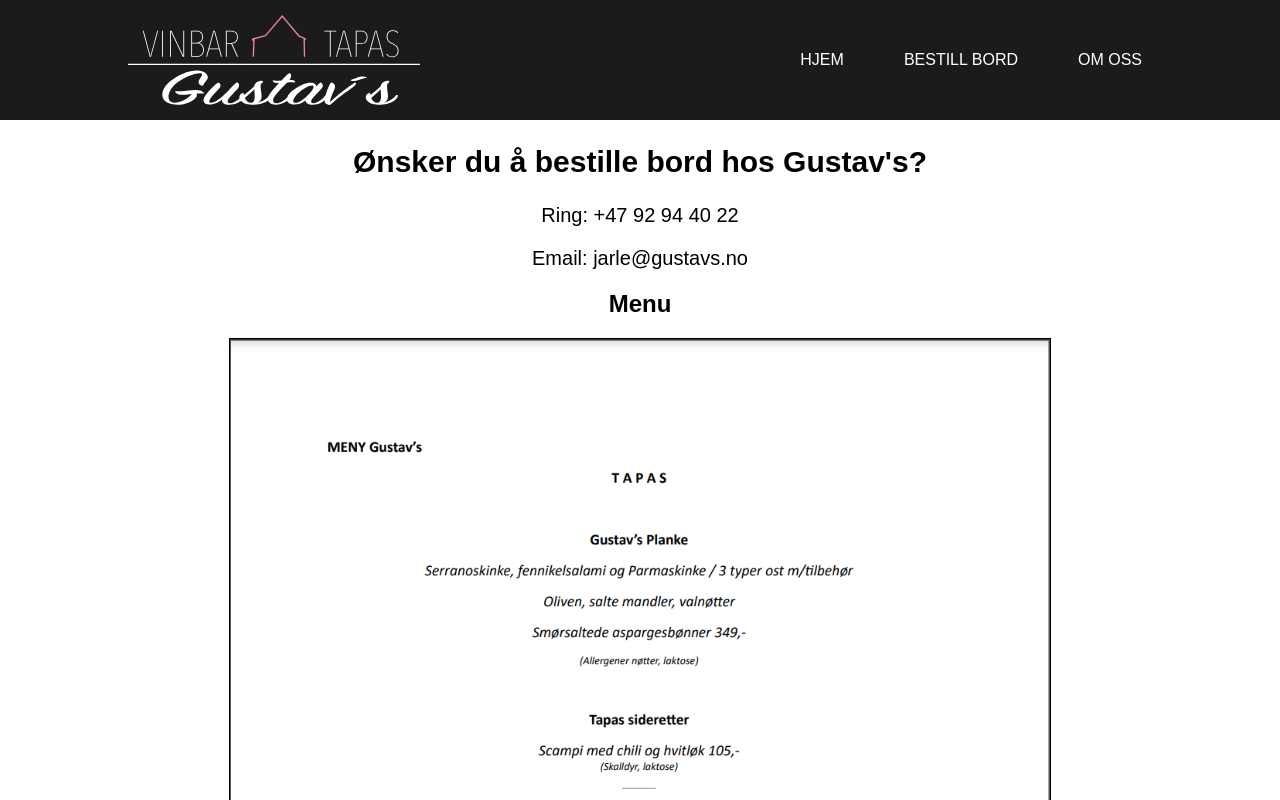
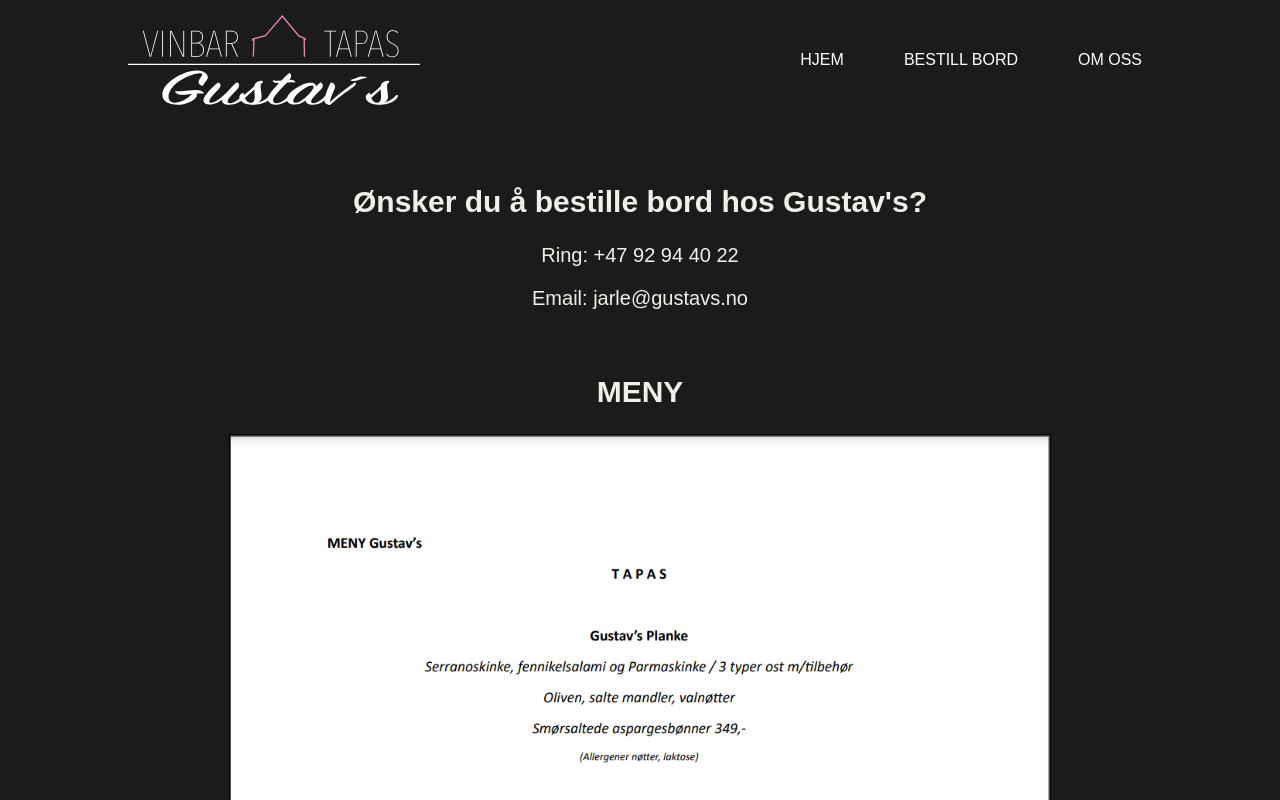
Before and after one commit to EliasOpstad/gustavs, a React (Create React App) app: page / in a window 1280 px wide. Both pictures are taken after a click on the element "BESTILL BORD". Shown: the top 800 px of the page. Built offline with nearby package versions, Linux system fonts and the light colour scheme.

Commit message:
Changed background color.

```diff
--- a/src/CommonComponents/ImageRow.tsx
+++ b/src/CommonComponents/ImageRow.tsx
@@ -69,7 +69,7 @@
           <Bilde src={GustavBilde} />
           <Title>Om Gustav</Title>
           <Description>
-            Hvem var Gustav Helland? Hva var hans visjon? Les mer her...(LINK)
+            Hvem var Gustav Helland? <br /> Les mer her...(LINK)
           </Description>
         </Element>
       </ImageGallary>
--- a/src/pages/AboutGustav.tsx
+++ b/src/pages/AboutGustav.tsx
@@ -3,15 +3,20 @@
 import Gustav from "../Images/Gustav-Helland.png";
 import huset from "../Images/Huset.png";
 import Workers from "../CommonComponents/Workers";
-import { BREAKPOINT_MEDIUM } from "../helper/HelperVariables";
+import {
+  BLACK_COLOR,
+  BREAKPOINT_MEDIUM,
+  WHITE_COLOR,
+} from "../helper/HelperVariables";
 
 const HomeContainer = styled.div`
   display: grid;
   margin: auto;
   /* background-color: #191616;
   color: white; */
+  background-color: ${BLACK_COLOR};
+  color: ${WHITE_COLOR};
 
-  color: black;
   padding-bottom: 100px;
 `;
 const Bilde = styled.img`
@@ -64,12 +69,12 @@
             <Text>
               Gustav Helland 1879 til 1958 var en av Stavangers mest
               betydningsfulle arkitekter. Eiganesveien 8 med i den rosa
-              murbygningen var hans hans hjem og du sitter i hans arbeids rom
-              når du besøker oss. Han tegnet dette bygget til seg og sin
-              familie. Gustav Helland tegnet mange betydningsfulle bygninger,
-              deriblant Sola kirke, Lysebotn kraftverk, Stavanger døvekirke,
-              Stavanger og Rogalands bank m.m. Han hadde en stor produksjon og
-              viktige bidrag til arkitekturen i området.
+              murbygningen var hans hans hjem og du sitter i hans arbeidsrom når
+              du besøker oss. Han tegnet dette bygget til seg og sin familie.
+              Gustav Helland tegnet mange betydningsfulle bygninger, deriblant
+              Sola kirke, Lysebotn kraftverk, Stavanger døvekirke, Stavanger og
+              Rogalands bank m.m. Han hadde en stor produksjon og viktige bidrag
+              til arkitekturen i området.
             </Text>
           </LeftContainer>
           <ImageRightContainer src={Gustav} />
--- a/src/pages/OrderTable.tsx
+++ b/src/pages/OrderTable.tsx
@@ -3,7 +3,13 @@
 import menu1 from "../Images/Meny-1.png";
 import menu2 from "../Images/Meny-2.png";
 import { Column } from "../styles/Style-helper";
-import { BREAKPOINT_MEDIUM, EMAIL, PHONE } from "../helper/HelperVariables";
+import {
+  BLACK_COLOR,
+  BREAKPOINT_MEDIUM,
+  EMAIL,
+  PHONE,
+  WHITE_COLOR,
+} from "../helper/HelperVariables";
 
 const Container = styled(Column)`
   display: flex;
@@ -11,6 +17,8 @@
   margin: auto;
   justify-content: center;
   text-align: center;
+  background-color: ${BLACK_COLOR};
+  color: ${WHITE_COLOR};
 `;
 
 const Content = styled.div`
@@ -24,7 +32,12 @@
   font-size: 20px;
 `;
 const Title = styled.h1`
+  padding-top: 40px;
   font-size: 30px;
+`;
+const MENY = styled.h1`
+  font-size: 30px;
+  padding-top: 40px;
 `;
 
 const Menu = styled.img`
@@ -44,7 +57,7 @@
         <Title>Ønsker du å bestille bord hos Gustav's?</Title>
         <Contacts>Ring: {PHONE}</Contacts>
         <Contacts>Email: {EMAIL}</Contacts>
-        <h1>Menu</h1>
+        <MENY>MENY</MENY>
         <Menu src={menu1} />
         <Menu src={menu2} />
       </Content>
```
